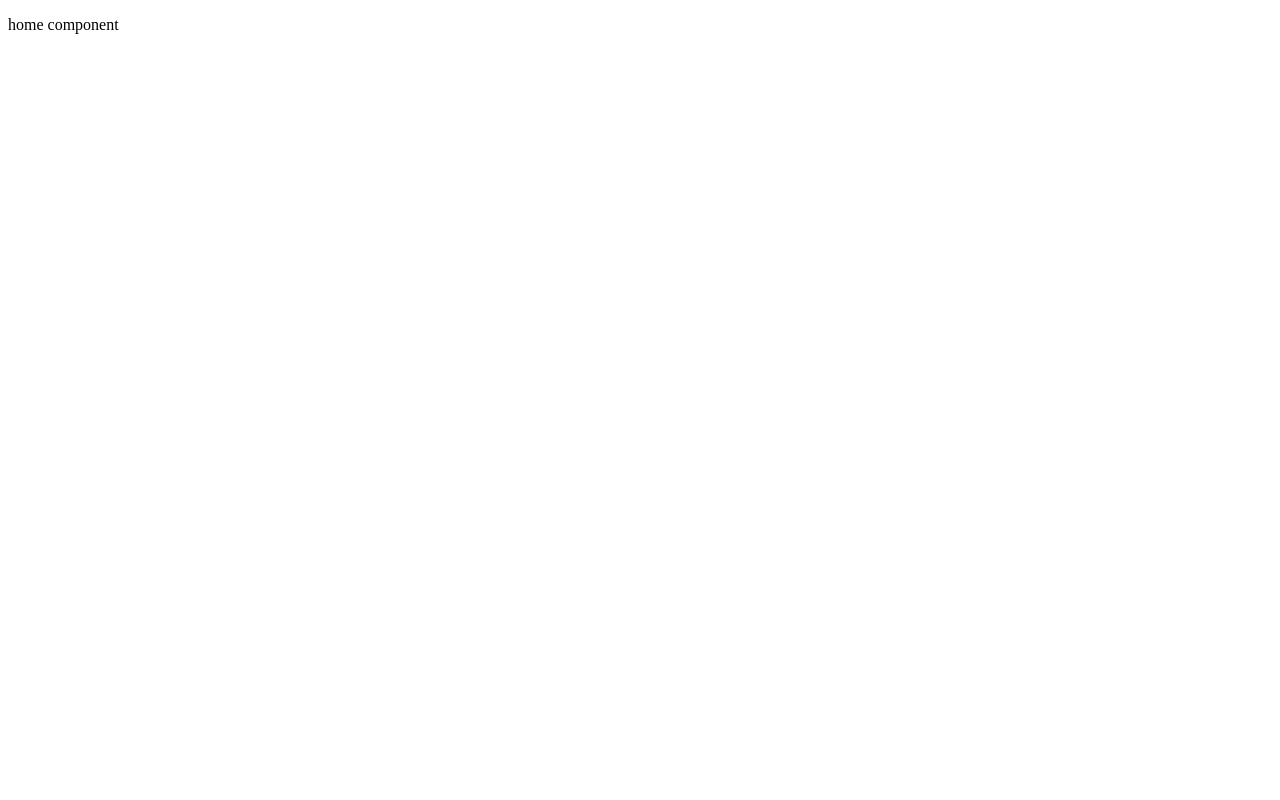
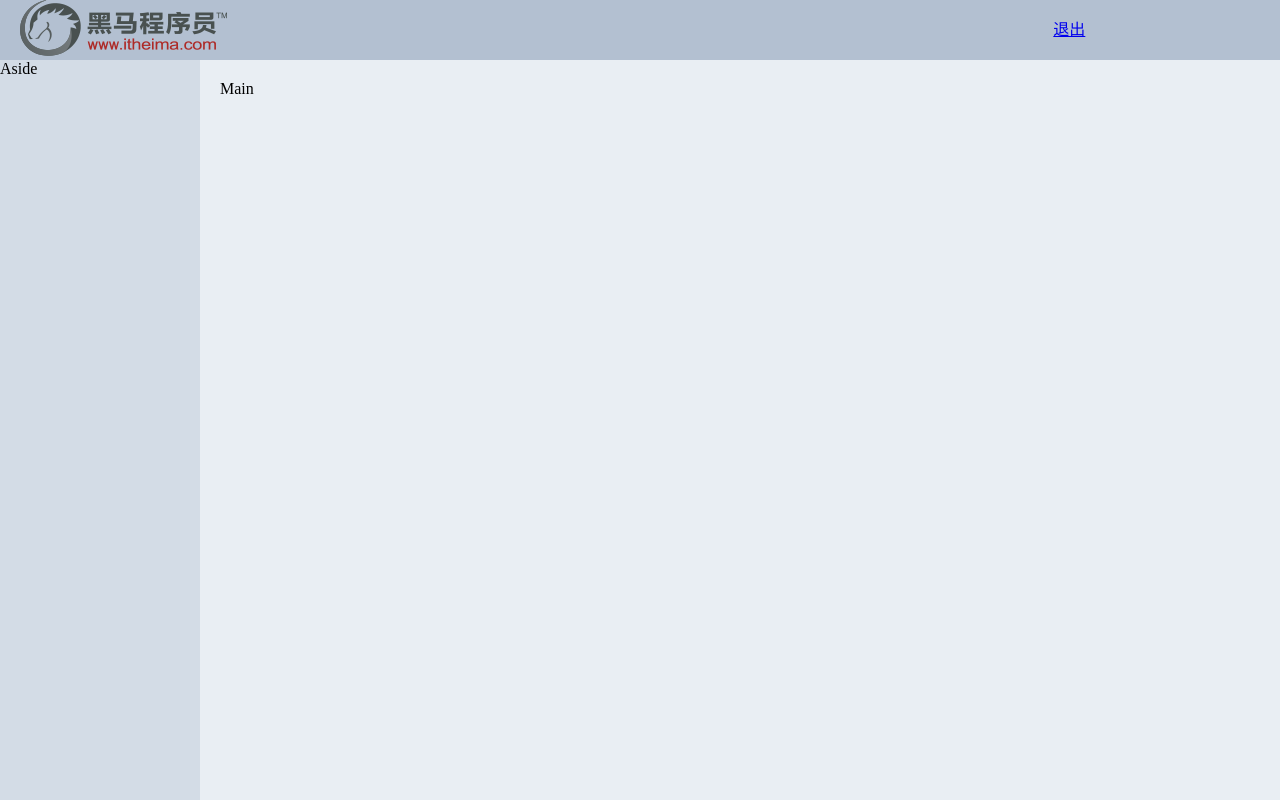
Before and after one commit to JasonBaixin/admin-vue, a Vue app: page / in a window 1280 px wide. Built offline with nearby package versions, Linux system fonts and the light colour scheme.

Commit message:
使用Element结合自定义组件样式处理登录组件和Home组件布局样式

```diff
--- a/src/App.vue
+++ b/src/App.vue
@@ -11,5 +11,7 @@ export default {
 </script>
 
 <style>
-
+#app {
+  height: 100%;
+}
 </style>
--- /dev/null
+++ b/src/assets/css/style.css
@@ -0,0 +1,8 @@
+html,body {
+  height: 100%;
+}
+
+body {
+  margin: 0;
+  padding: 0;
+}
--- a/src/components/home/home.vue
+++ b/src/components/home/home.vue
@@ -1,7 +1,16 @@
 <template>
-  <div>
-    <p>home component</p>
-  </div>
+  <el-container class="container">
+    <el-header class="header">
+      <el-row>
+        <el-col :span="4"><div class="grid-content bg-purple"><img src="./logo.png" alt=""></div></el-col>
+        <el-col :offset="16" :span="4"><div class="grid-content bg-purple"><a href="#">退出</a></div></el-col>
+      </el-row>
+    </el-header>
+    <el-container class="container">
+      <el-aside class="aside" width="200px">Aside</el-aside>
+      <el-main class="main">Main</el-main>
+    </el-container>
+  </el-container>
 </template>
 
 <script>
@@ -13,5 +22,18 @@ export default {
 </script>
 
 <style>
-
+.container {
+  height: 100%;
+}
+.header {
+  background-color: #B3C0D1;
+  line-height: 60px;
+}
+.aside {
+  background-color: #D3DCE6;
+}
+.main {
+  background-color: #E9EEF3;
+  height: 100%;
+}
 </style>
--- a/src/components/login/login.vue
+++ b/src/components/login/login.vue
@@ -1,6 +1,11 @@
 <template>
-  <div class="login-wrap">
-  <el-form label-position="top" ref="form" :model="userForm" label-width="80px">
+<div class="login-wrap">
+  <!--
+    el-form 会生成 form 标签
+    我们自己增加的 class 会和它生成的结果 class 合并到一起
+   -->
+  <el-form class="login-from" label-position="top" ref="form" :model="userForm" label-width="80px">
+    <h2 class="heading">用户登陆</h2>
     <el-form-item label="用户名">
       <el-input
         v-model="userForm.username"></el-input>
@@ -11,8 +16,7 @@
         v-model="userForm.password"></el-input>
     </el-form-item>
     <el-form-item>
-      <el-button type="primary" @click="login">立即创建</el-button>
-      <el-button>取消</el-button>
+      <el-button class="login-btn" type="primary" @click="login">立即登陆</el-button>
     </el-form-item>
   </el-form>
 </div>
@@ -32,6 +36,10 @@ export default {
   },
   methods: {
     async login () {
+      // 1. 采集表单数据
+      // 2. 表单验证
+      // 3. 发请求执行登陆操作
+      // 4. 根据响应做交互
       const res = await axios.post('http://localhost:8888/api/private/v1/login', this.userForm)
       const data = res.data
       if (data.meta.status === 200) {
@@ -45,4 +53,20 @@ export default {
 </script>
 
 <style>
+.login-wrap {
+  background-color: #324152;
+  height: 100%;
+  display: flex;
+  justify-content: center;
+  align-items: center;
+}
+.login-wrap .login-from {
+  background-color: #fff;
+  width: 400px;
+  padding: 30px;
+  border-radius: 5px;
+}
+.login-wrap .login-from .login-btn {
+  width: 100%;
+}
 </style>
--- a/src/main.js
+++ b/src/main.js
@@ -5,6 +5,7 @@ import ElementUI from 'element-ui'
 import 'element-ui/lib/theme-chalk/index.css'
 import App from './App'
 import router from './router'
+import './assets/css/style.css'
 
 Vue.use(ElementUI)
 
```
Also changed, not shown: src/components/home/logo.png (added).
